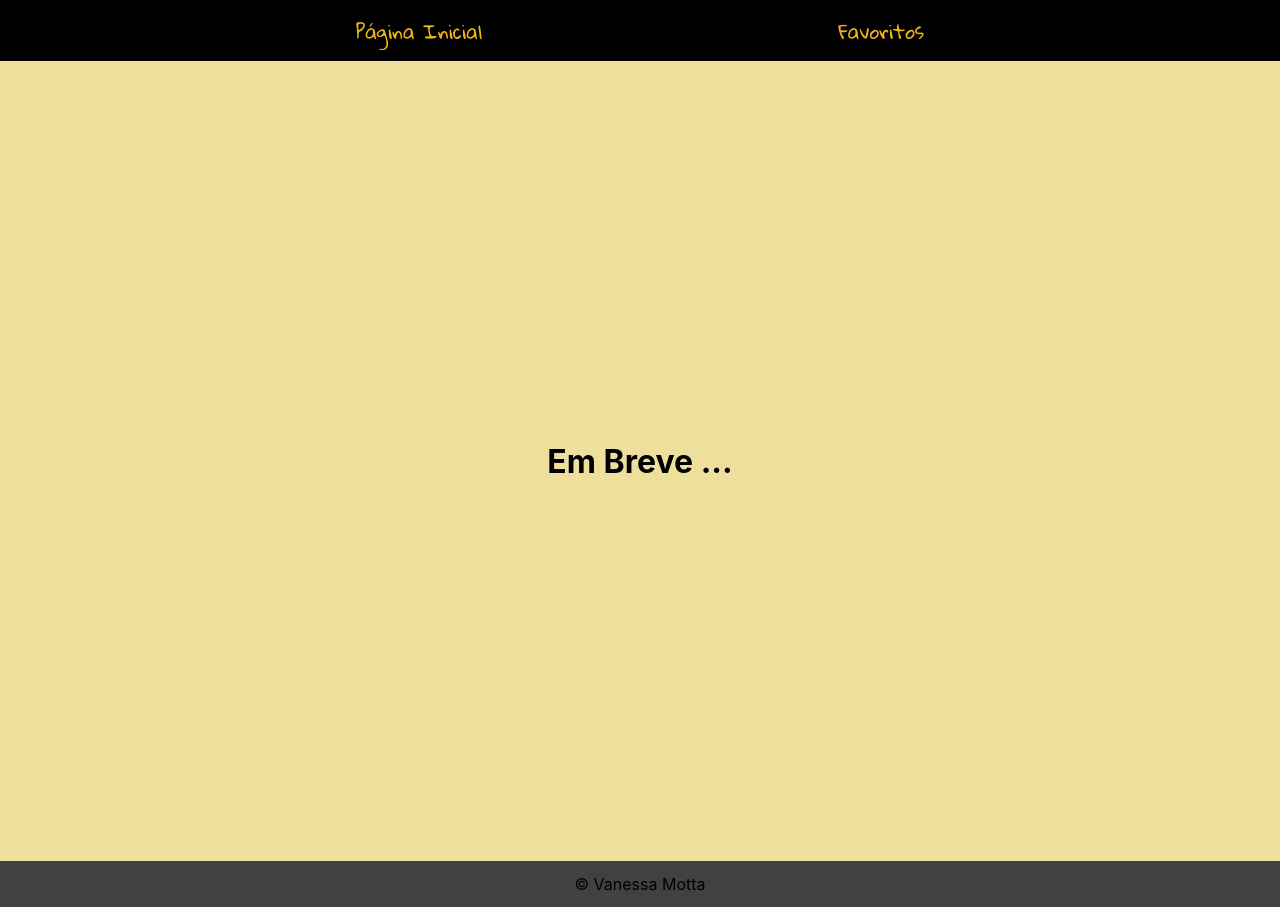
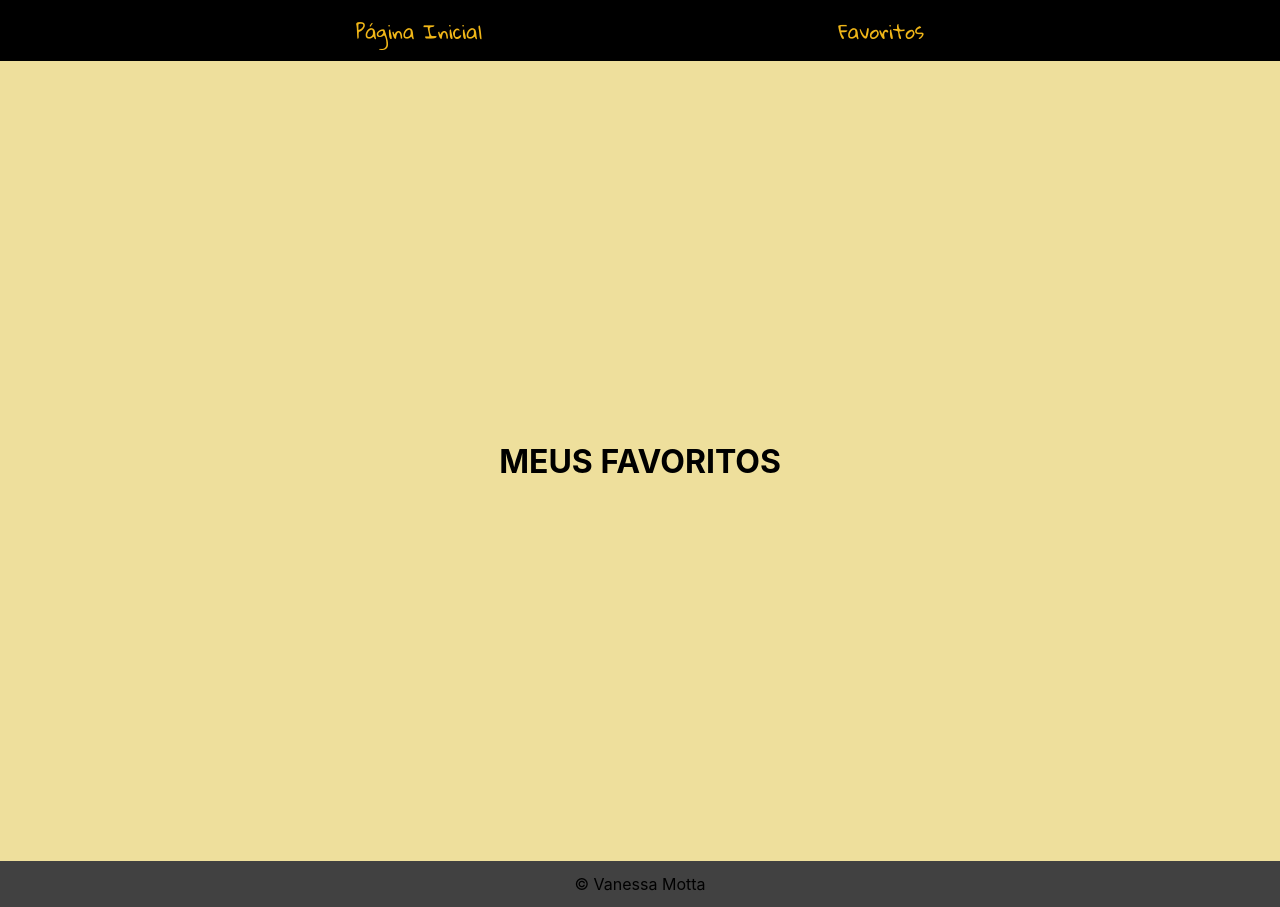
Before and after one commit to Vanessa-Motta/api-pokemon, a React (Create React App) app: page /Favorite in a window 1280 px wide. Built offline with nearby package versions, Linux system fonts and the light colour scheme; no server answers.

Commit message:
iniciando favoritos

```diff
--- a/src/App.js
+++ b/src/App.js
@@ -51,6 +51,8 @@ function App() {
     setPokemonData(_pokemonData);
   }
 
+  const [favorites, setFavorites] = useState([]);
+
   return (
     <>
       <header className='header'>
@@ -59,8 +61,8 @@ function App() {
       </header>
       <main>
         <Routes>
-          <Route path='Home' element={< Home next={next} prev={prev} pokemonData={pokemonData} loading={loading} />} />
-          <Route path='Favorite' element={<Favorite />} />
+          <Route path='Home' element={<Home favorites={favorites} setFavorites={setFavorites} next={next} prev={prev} pokemonData={pokemonData} loading={loading} />} />
+          <Route path='Favorite' element={<Favorite favorites={favorites} setFavorites={setFavorites}/>} />
         </Routes>
       </main>
       <Footer />
--- a/src/components/Card/Card.js
+++ b/src/components/Card/Card.js
@@ -1,12 +1,26 @@
-import React from 'react';
+
 import typeColors from '../../helpers/typeColors'
 import './style.css';
 import { FcLikePlaceholder, FcLike } from "react-icons/fc";
+import React, { useState } from "react";
 
-function Card({ pokemon }) {
+
+
+function Card({ pokemon, favorites, setFavorites }) {
+
+
+  function adicionar() {
+
+    if (!favorites.includes(pokemon.name)) setFavorites([...favorites, pokemon.name]);
+    localStorage.setItem('favorites', favorites);
+      console.log(favorites);
+  }
+
+
   return (
     <div className="flip-container">
-      <button className="btn-favorite" type='button'><FcLikePlaceholder style={{ fontSize: '20pt' }} /></button>
+
+      <button className="btn-favorite" type='button' onClick={() => adicionar(pokemon.name)}><FcLikePlaceholder style={{ fontSize: '20pt' }} /></button>
       <div className="flipper">
         <div className="front">
           <div className="Card__img">
@@ -20,7 +34,7 @@ function Card({ pokemon }) {
 
           <div className="Card__types">
             {
-              pokemon.types.map(type => {
+             (type => {
                 return (
                   <div className="Card__type" style={{ backgroundColor: typeColors[type.type.name] }}>
                     {type.type.name}
--- a/src/components/Favorite/Favorite.js
+++ b/src/components/Favorite/Favorite.js
@@ -1,12 +1,13 @@
-import React from 'react'
+import React, { useState } from "react";
 import './style.css';
 
 
 export default function Favorite() {
+
+
   return (
-    <div className='favorite'>
-      <h1>Em Breve ...</h1>
-
+    <div className="favorite">
+      <h1>MEUS FAVORITOS</h1>
     </div>
-  )
+  );
 }
--- a/src/components/Home/Home.js
+++ b/src/components/Home/Home.js
@@ -2,7 +2,7 @@ import React from 'react';
 import Card from '../Card/Card';
 import './style.css';
 
-function Home({loading, prev, next, pokemonData}) {
+function Home({loading, prev, next, pokemonData, favorites, setFavorites}) {
   return (
   <>
     <div className="Home">
@@ -17,7 +17,7 @@ function Home({loading, prev, next, pokemonData}) {
          </div>
          <div className="grid-container">
            {pokemonData.map((pokemon, i) => {
-             return <Card key={i} pokemon={pokemon} />
+             return <Card key={i} pokemon={pokemon} favorites={favorites} setFavorites={setFavorites} />
            })}
          </div>
        </>
```
